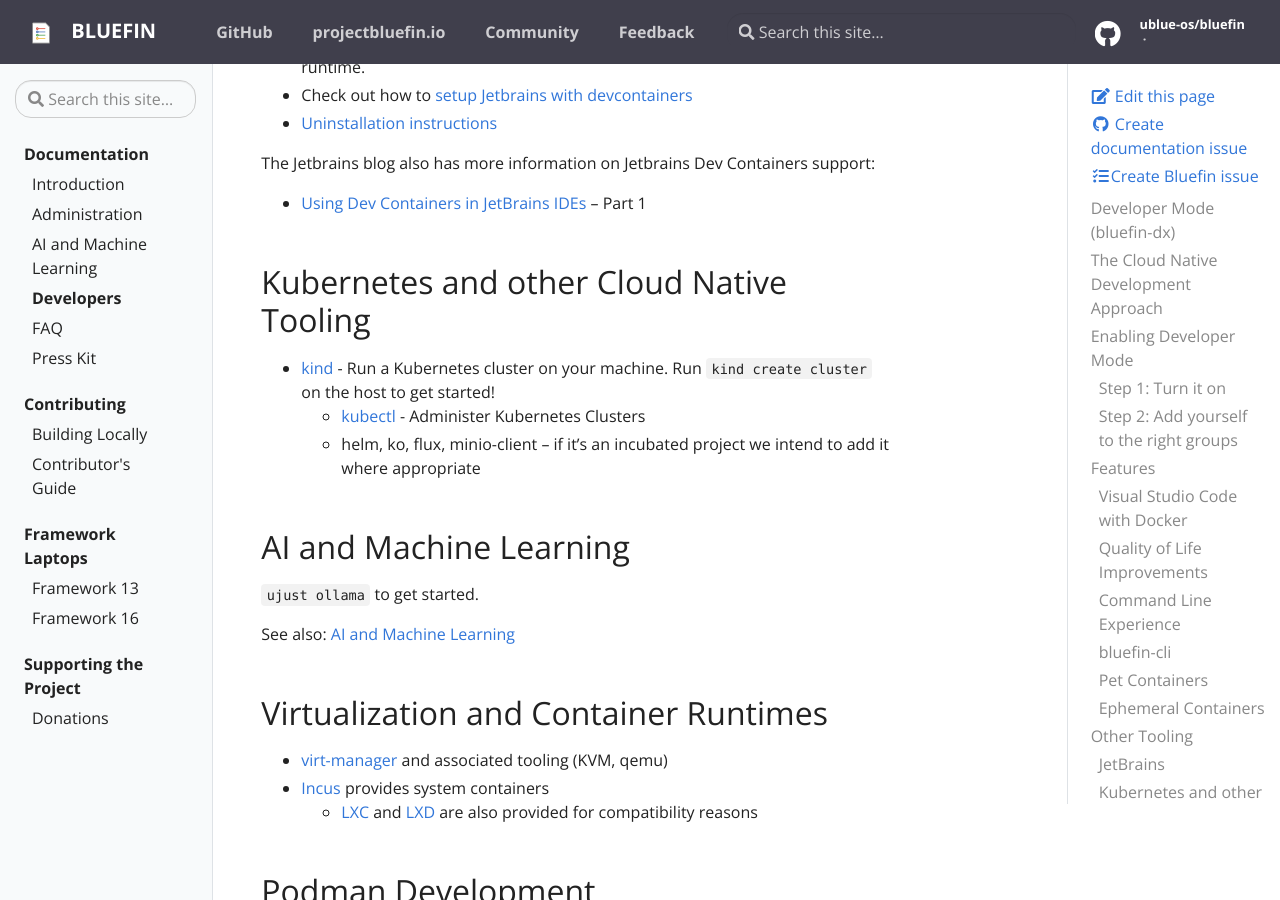
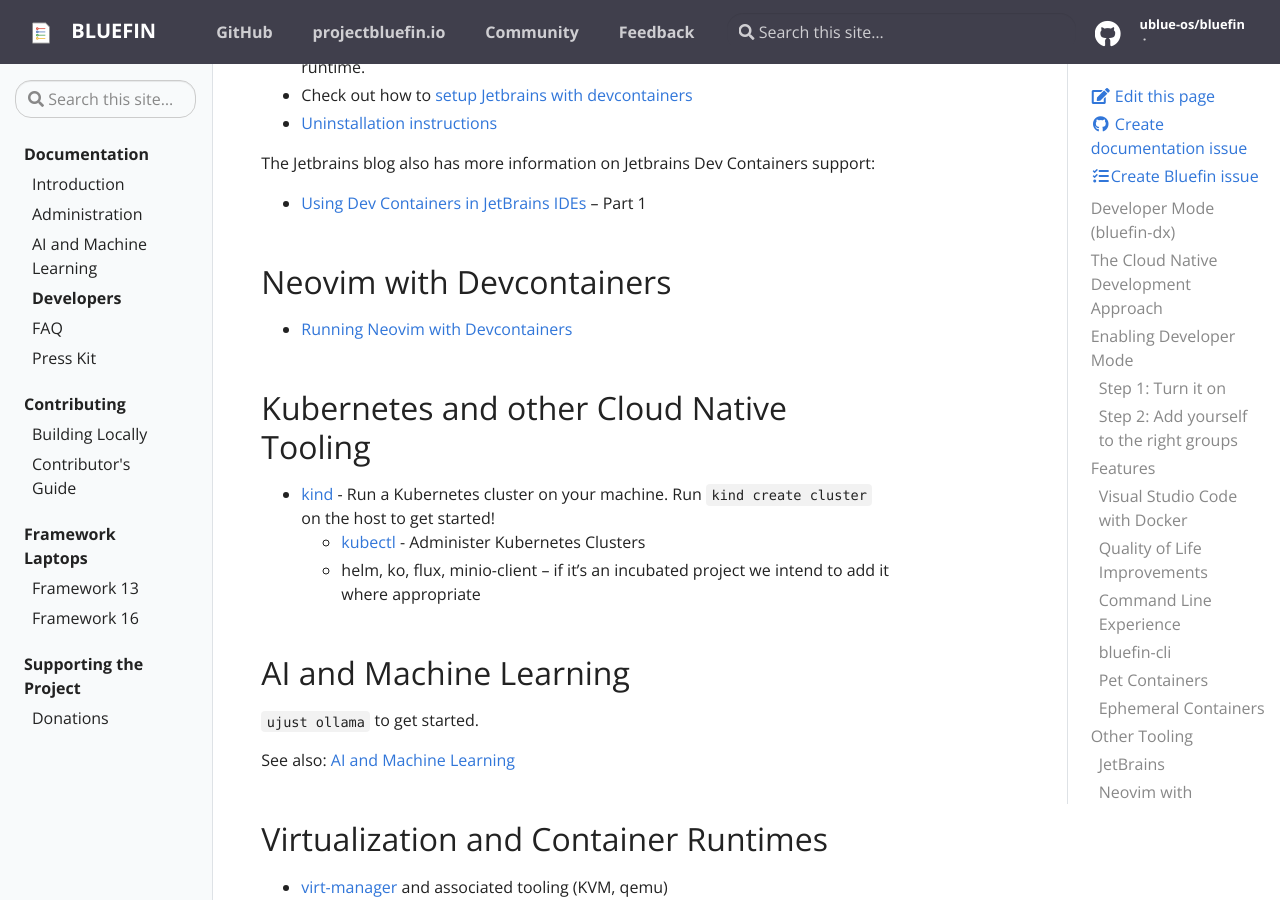
Before and after one commit to ublue-os/bluefin-docs, a Jekyll site: the page built from _docs/bluefin-dx.md, in a window 1280 px wide and 900 px high, scrolled down 6458 px. Built offline with Jekyll 4.4.1, drawn with Linux system fonts in a browser that asks for light colours.

Commit message:
Update bluefin-dx.md

```diff
--- a/_docs/bluefin-dx.md
+++ b/_docs/bluefin-dx.md
@@ -136,6 +136,10 @@
 
 - [Using Dev Containers in JetBrains IDEs](https://blog.jetbrains.com/idea/2024/07/using-dev-containers-in-jetbrains-ides-part-1/) – Part 1
 
+## Neovim with Devcontainers
+
+- [Running Neovim with Devcontainers](https://cadu.dev/running-neovim-on-devcontainers/)
+
 ## Kubernetes and other Cloud Native Tooling
 
 - [kind](https://kind.sigs.k8s.io/) - Run a Kubernetes cluster on your machine. Run `kind create cluster` on the host to get started!
```
